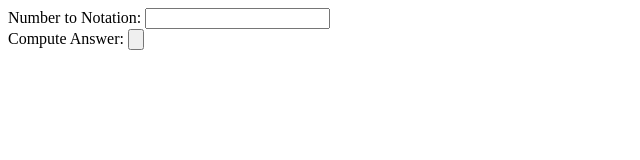
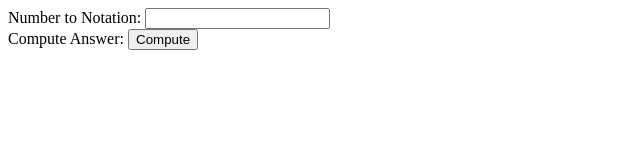
Before and after one commit to 2022amcqueen/DownloadFIle, a plain HTML site: page index.html in a window 1280 px wide. Shown: the whole page, without its empty margins (0-640 px from the left). Drawn offline with Linux system fonts and the light colour scheme.

Commit message:
Update index.html

```diff
--- a/index.html
+++ b/index.html
@@ -7,7 +7,7 @@
 
     <body>
         Number to Notation: <input type = "textbox" id = "notationbox"></br>
-        Compute Answer:     <input type = "button" id = "submit" onclick = "format()">
+        Compute Answer:     <input type = "button" id = "submit" value = "Compute" onclick = "format()">
     </body>
 
         <script src = "notation.js"></script>
```
